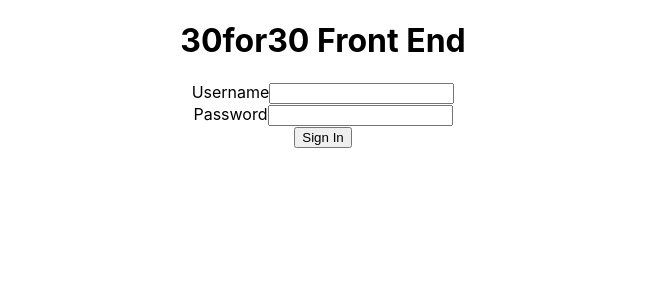
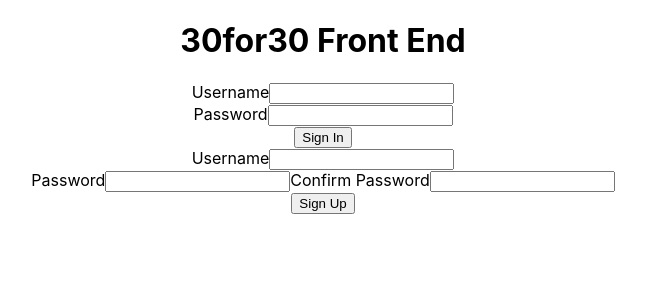
Before and after one commit to BrandonHarrison01/30for30-fe, a React (Create React App) app: page / in a window 1280 px wide. Shown: the top 300 px of the page, without its empty margins (317-963 px from the left). Built offline with nearby package versions, Linux system fonts and the light colour scheme; the HTML template or start-up script is replaced by a standard one.

Commit message:
register page is rendered on app component

```diff
--- a/src/App.js
+++ b/src/App.js
@@ -1,13 +1,15 @@
 import React from 'react';
 import './App.css';
 
-import Login from './Login'
+import Login from './components/Login'
+import Register from './components/Register'
 
 function App() {
   return (
     <div className="App">
       <h1>30for30 Front End</h1>
       <Login />
+      <Register />
     </div>
   );
 }
--- /dev/null
+++ b/src/components/Register.jsx
@@ -0,0 +1,44 @@
+import React from 'react'
+
+import axios from 'axios'
+
+class Register extends React.Component {
+    state = {
+        username: '',
+        password: ''
+    }
+
+    handleSubmit = event => {
+        event.preventDefault();
+        console.log(this.state, 'inputs')
+        axios
+            .post('https://thirty-before-thirty-bw.herokuapp.com/auth/register', this.state)
+            .then(res => console.log(res, 'results'))
+            .catch(err => console.log(err))
+    }
+
+    handleInputChange = event => {
+        // event.preventDefault()
+        this.setState({[event.target.name]: event.target.value})
+    }
+
+    render() {
+        return(
+            <form onSubmit={this.handleSubmit}>
+            <div>
+              <label>Username</label>
+              <input type='text' name='username' value={this.state.username} onChange={this.handleInputChange} />
+            </div>
+            <div>
+              <label>Password</label>
+              <input type='password' name='password' value={this.state.password} onChange={this.handleInputChange} />
+              <label>Confirm Password</label>
+              <input type='password' name='password' value={this.state.password} onChange={this.handleInputChange} />
+            </div>
+            <button type='submit'>Sign Up</button>
+          </form>
+        )
+    }
+}
+
+export default Register
```
Also changed, not shown: src/components/Login.jsx (renamed from src/Login.jsx).
